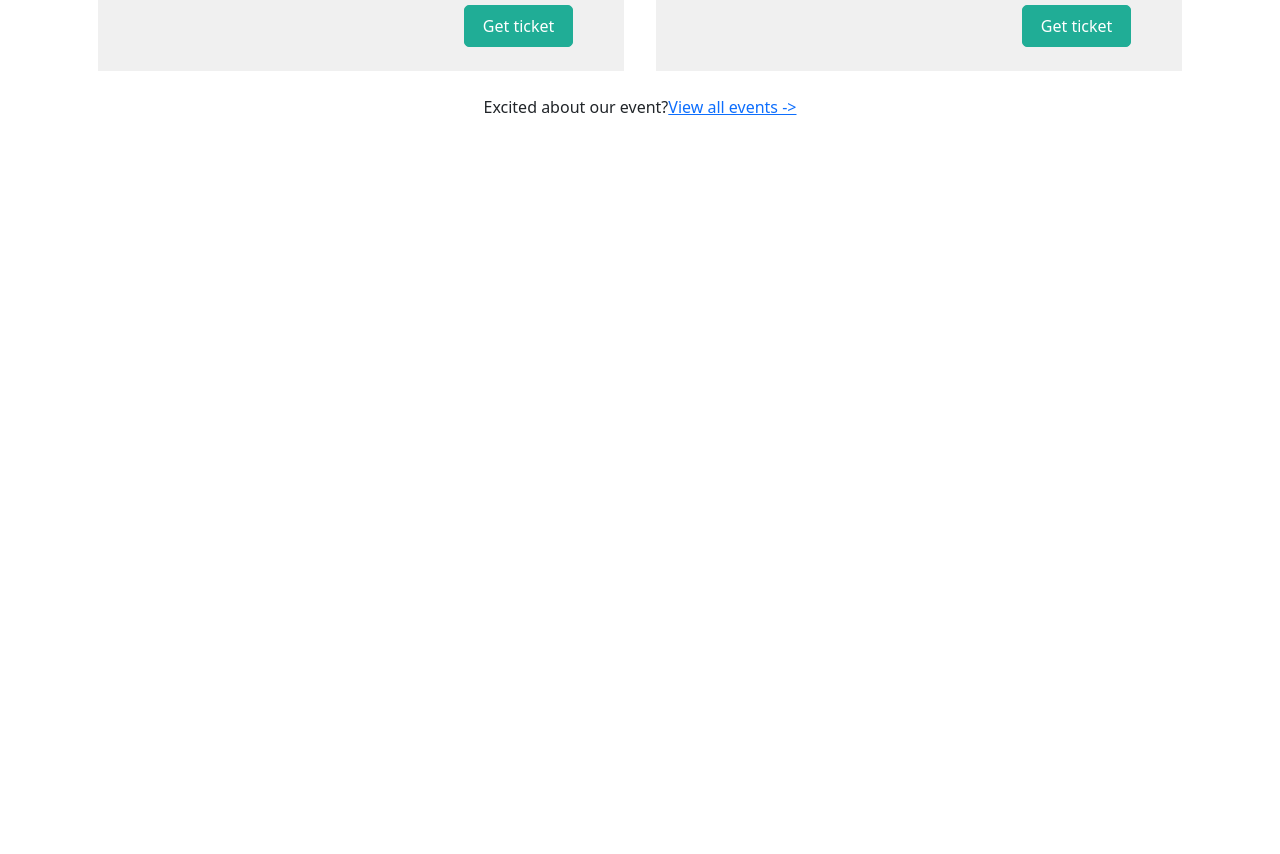
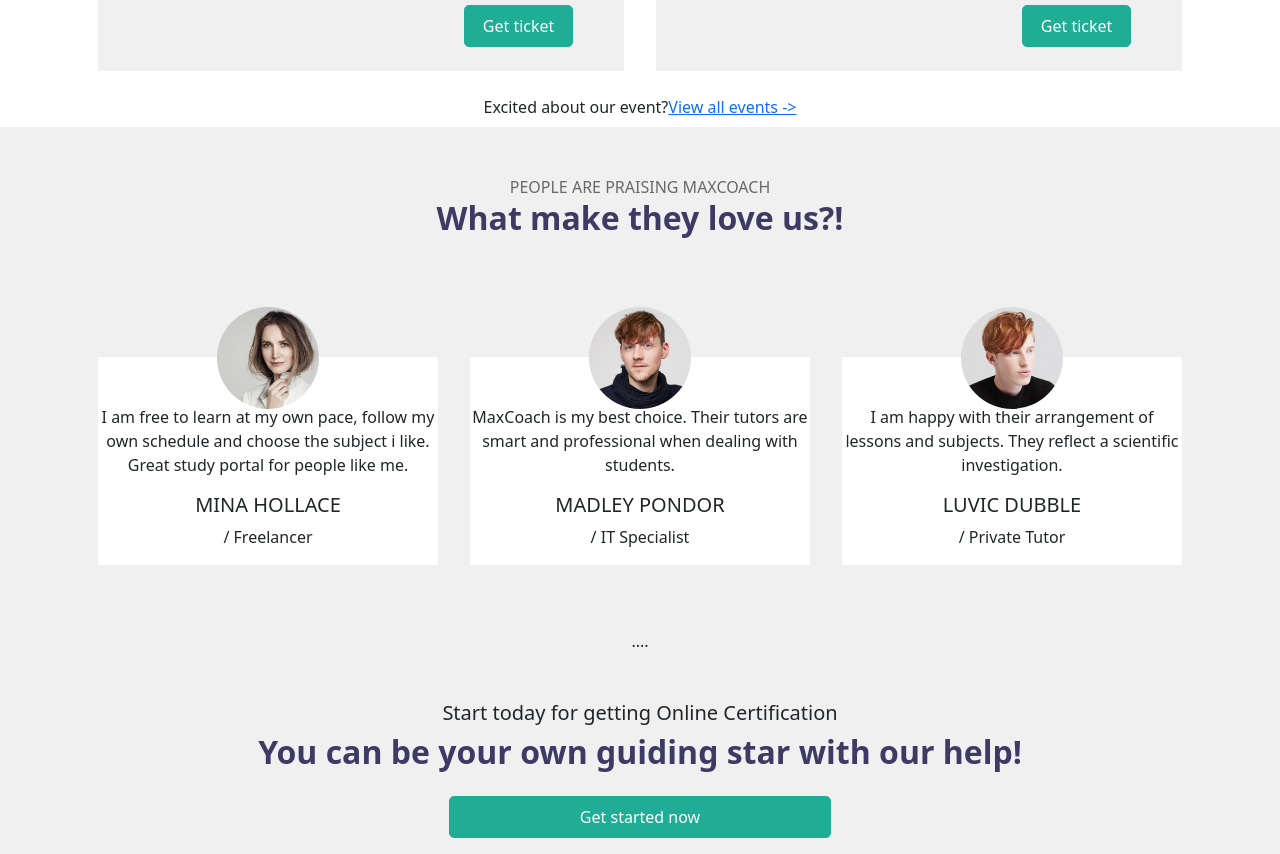
Before and after one commit to AndreaPiazza33/proj-html-vuejs, a Vue app: page / in a window 1280 px wide. Shown: the part 4660-5514 px from the top of the page. Before the commit the page ends 4787 px from the top, so only its background shows below. Built offline with nearby package versions, Linux system fonts and the light colour scheme.

Commit message:
feat: add sevnth section (profile)

```diff
--- a/index.js
+++ b/index.js
@@ -137,4 +137,29 @@
       month: "AUG",
     },
   ],
+
+  /*PROFILE*/
+  cardsProfile: [
+    /*prima card*/
+    {
+      profilePic: "img/seventh-section-avatar-01.jpg",
+      text: "I am free to learn at my own pace, follow my own schedule and choose the subject i like. Great study portal for people like me.",
+      name: "MINA HOLLACE",
+      role: "/ Freelancer",
+    },
+    /*prima card*/
+    {
+      profilePic: "img/seventh-section-avatar-02.jpg",
+      text: "MaxCoach is my best choice. Their tutors are smart and professional when dealing with students.",
+      name: "MADLEY PONDOR",
+      role: "/ IT Specialist",
+    },
+    /*prima card*/
+    {
+      profilePic: "img/seventh-section-avatar-03.jpg",
+      text: "I am happy with their arrangement of lessons and subjects. They reflect a scientific investigation.",
+      name: "LUVIC DUBBLE",
+      role: "/ Private Tutor",
+    },
+  ],
 };
--- a/src/components/AppMain.vue
+++ b/src/components/AppMain.vue
@@ -8,13 +8,16 @@
 /*import events*/
 import AppEvents from "./AppEvents.vue";
 
+/*import profile*/
+import AppProfile from "./AppProfile.vue";
+
 export default {
   data() {
     return {
       title: "",
     };
   },
-  components: { AppOptions, AppCourses, AppEvents },
+  components: { AppOptions, AppCourses, AppEvents, AppProfile },
 };
 </script>
 
@@ -201,6 +204,33 @@
       </div>
     </div>
   </div>
+
+  <!--SETTIMA SEZIONE-->
+  <div class="bg-vanilla">
+    <div class="container">
+      <div class="flex-vertical align-items-center">
+        <div
+          class="flex-vertical col-5 py-5 align-items-center section-title-center"
+        >
+          <span>PEOPLE ARE PRAISING MAXCOACH</span>
+          <h2>What make they love us?!</h2>
+        </div>
+        <div class="flex-horizontal py-5">
+          <AppProfile></AppProfile>
+        </div>
+        <div class="mb-5">
+          <!--pallini-->
+          <span>....</span>
+        </div>
+        <div class="flex-vertical align-items-center section-title-center">
+          <h5>Start today for getting Online Certification</h5>
+          <h2>You can be your own guiding star with our help!</h2>
+          <!--button verde(ripetuto)-->
+          <button class="my-button w-50">Get started now</button>
+        </div>
+      </div>
+    </div>
+  </div>
 </template>
 
 <style lang="scss" scoped>
--- /dev/null
+++ b/src/components/AppProfile.vue
@@ -0,0 +1,43 @@
+<script>
+import { cards } from "../../index";
+
+export default {
+  data() {
+    return {
+      cards,
+    };
+  },
+};
+</script>
+
+<template>
+  <div
+    class="flex-vertical align-items-center text-center cards-profile"
+    v-for="profile in cards.cardsProfile"
+    :key="profile.name"
+  >
+    <img :src="profile.profilePic" alt="" />
+
+    <div class="pt-5 mb-3">
+      <p>{{ profile.text }}</p>
+      <h5>{{ profile.name }}</h5>
+      <span>{{ profile.role }}</span>
+    </div>
+  </div>
+</template>
+
+<style lang="scss" scoped>
+.cards-profile {
+  position: relative;
+  background-color: white;
+  cursor: pointer;
+  margin: 1rem 1rem;
+  width: calc((100% / 3) - 2rem);
+  img {
+    position: absolute;
+    bottom: 75%;
+    border-radius: 50%;
+    width: 30%;
+  }
+}
+</style>
```
